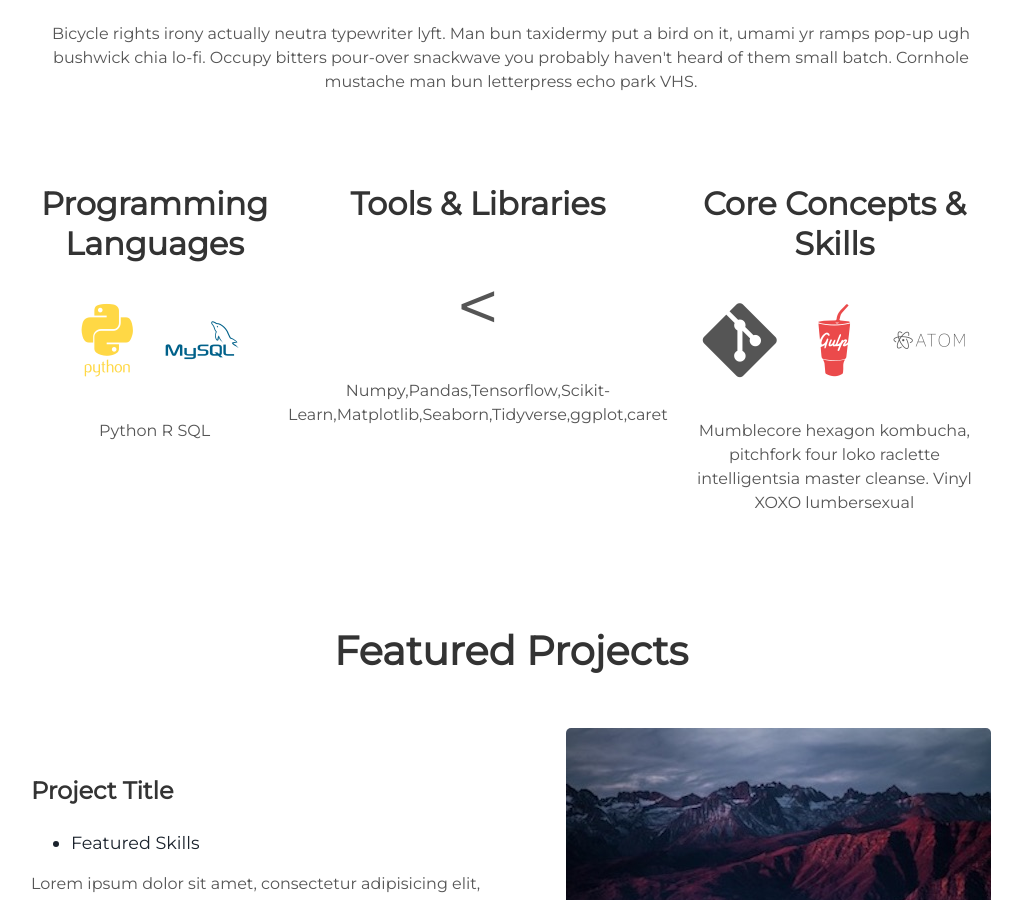
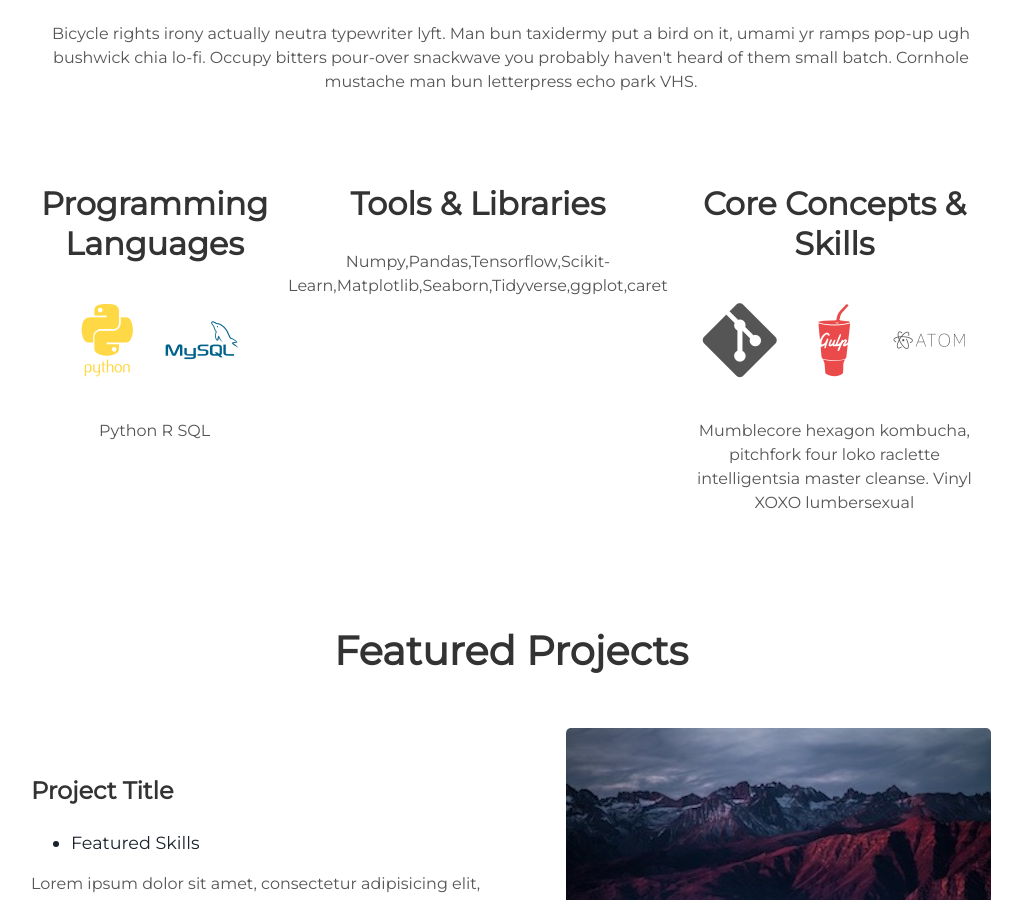
Before and after one commit to m-perera/m-perera.github.io, a Jekyll site: the page built from README.md, in a window 1280 px wide and 900 px high, scrolled down 1035 px. Shown: the whole window, without its empty margins (129-1151 px from the left). Built offline with Jekyll 4.4.1, drawn with Linux system fonts in a browser that asks for light colours; our own code applies the rules of GitHub Pages for plain Markdown files.

Commit message:
Update about.html

```diff
--- a/_includes/about.html
+++ b/_includes/about.html
@@ -12,7 +12,7 @@
     </div>
     <div class="tech">
       <h2>Tools & Libraries</h2>
-      <<i class="devicon-numpy-plain-wordmark colored"></i>
+      <i class="devicon-numpy-plain-wordmark colored"></i>
       <i class="devicon-pandas-plain-wordmark colored"></i>
       <i class="devicon-tensorflow-original-wordmark colored"></i>
       <p>Numpy,Pandas,Tensorflow,Scikit-Learn,Matplotlib,Seaborn,Tidyverse,ggplot,caret</p>
```
